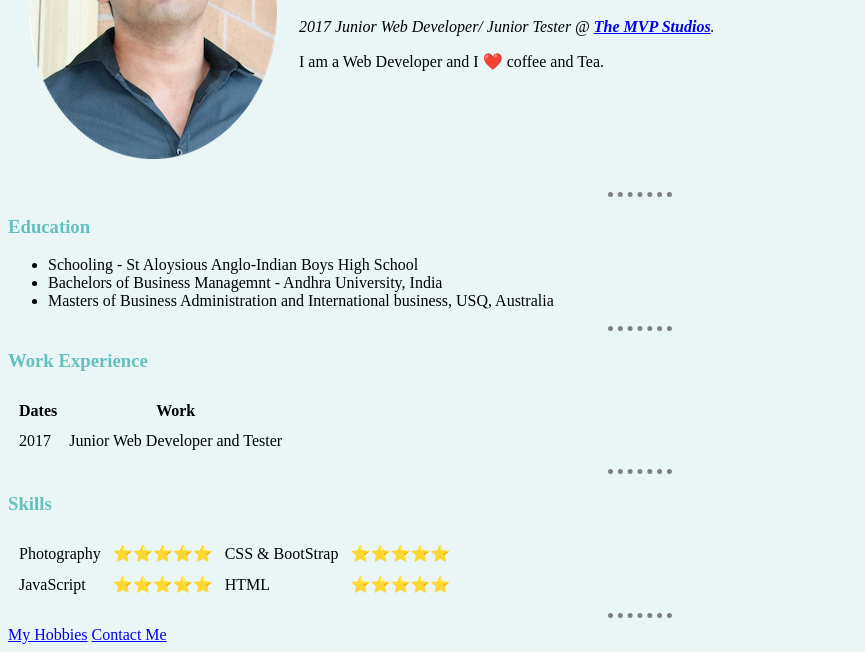
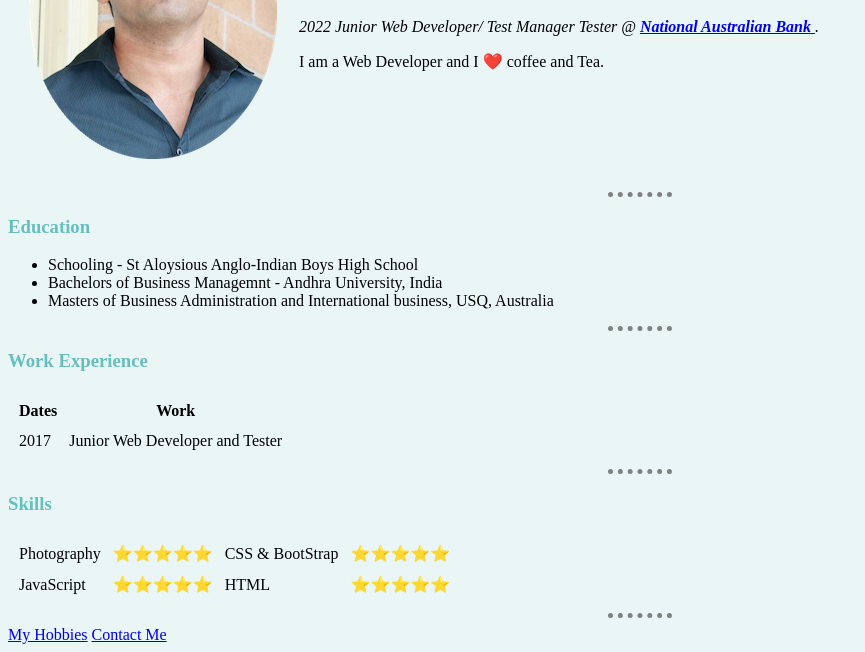
Before and after one commit to bagubhargav/Bhargav-CV, a plain HTML site: page index.html in a window 1280 px wide. Shown: the part 166-818 px from the top of the page, without its empty margins (0-865 px from the left). Drawn offline with Linux system fonts and the light colour scheme.

Commit message:
Update index.html

```diff
--- a/index.html
+++ b/index.html
@@ -13,7 +13,7 @@
       <tr>
         <td><img src="images/bharg.png" alt="bhargav profile picture"></td>
         <td><h1>Bhargav Bagusetty</h1>
-        <p><em> 2017 Junior Web Developer/ Junior Tester @ <strong><a href="https://mvp.studio/">The MVP Studios</a></strong>.</em></p>
+        <p><em> 2022 Junior Web Developer/ Test Manager Tester @ <strong><a href="https://www.nab.com.au/"> National Australian Bank </a></strong>.</em></p>
         <p>I am a Web Developer and I ❤️ coffee and Tea.</p></td>
       </tr>
     </table>
```
